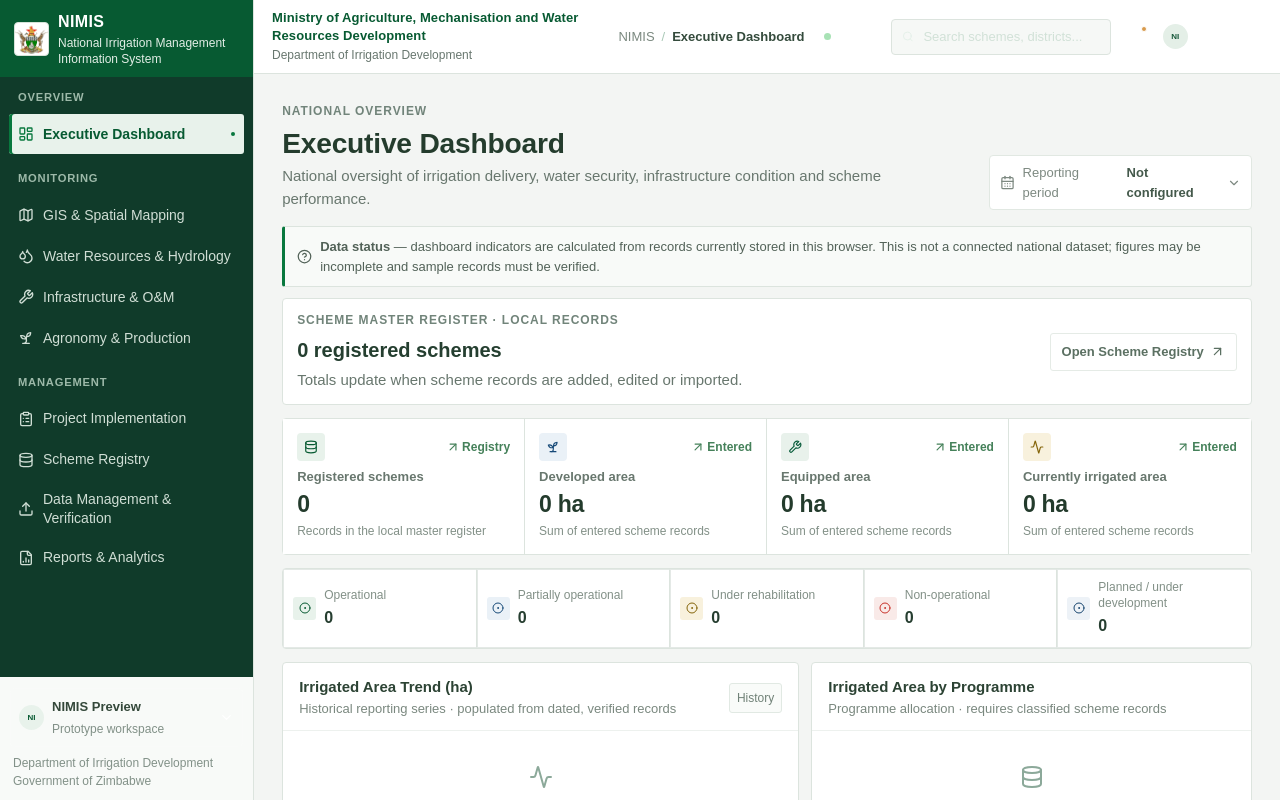
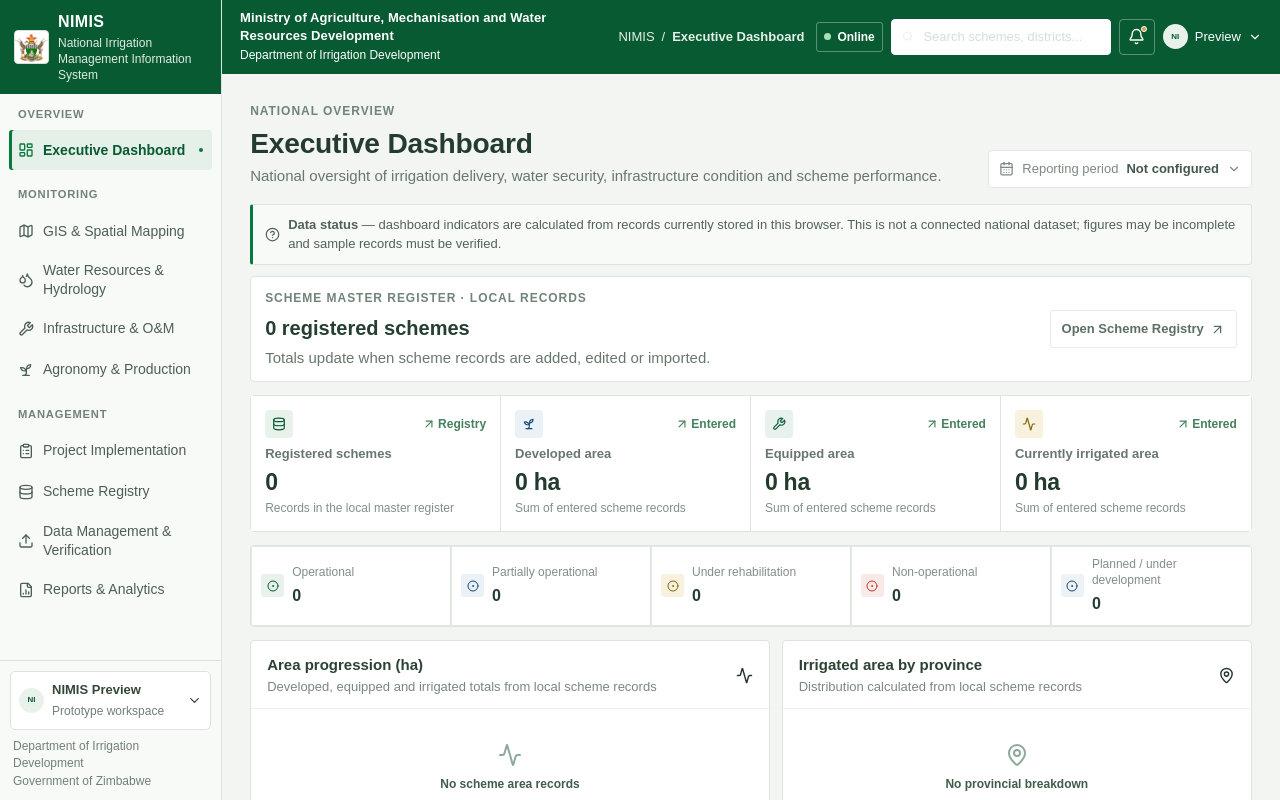
Before and after one commit to CipherBloom07/NIMIS, a React (Vite) app: page / in a window 1280 px wide. Shown: the top 800 px of the page. Built offline with nearby package versions, Linux system fonts and the light colour scheme.

Commit message:
Enhance dashboard visuals and insights module with responsive design adjustments

```diff
--- a/src/App.jsx
+++ b/src/App.jsx
@@ -96,15 +96,74 @@ function Dashboard({ onSelect }) {
   <section className="dashboard-summary panel"><div><div className="eyebrow">SCHEME MASTER REGISTER · LOCAL RECORDS</div><strong style={{fontSize:20}}>{number(registry.length)} registered schemes</strong><p className="subtitle" style={{margin:"4px 0 0"}}>Totals update when scheme records are added, edited or imported.</p></div><button className="ghost-btn" onClick={()=>onSelect("registry")}>Open Scheme Registry <ArrowUpRight size={15}/></button></section>
   <div className="kpi-grid">{dynamicKpis.map(k=><KPI key={k.title} item={k}/>)}</div>
   <div className="status-kpi-grid">{summaryStatus.map(([label,value,tint])=><div className="status-kpi" key={label}><span className={'status-kpi-icon '+tint}><CircleDot size={15}/></span><div><small>{label}</small><strong>{number(value)}</strong></div></div>)}</div>
-  <div className="dash-grid">
-   <section className="panel"><div className="panel-head"><div><h2>Irrigated Area Trend (ha)</h2><p>Historical reporting series · populated from dated, verified records</p></div><span className="map-layer-label">History</span></div><div className="chart-empty-state"><Activity size={24}/><strong>No historical series available</strong><span>Trend analysis will appear when reporting-period records are entered and verified.</span></div></section>
-   <section className="panel"><div className="panel-head"><div><h2>Irrigated Area by Programme</h2><p>Programme allocation · requires classified scheme records</p></div></div><div className="chart-empty-state"><Database size={24}/><strong>No programme breakdown available</strong><span>Add programme classifications to scheme records to populate this analysis.</span></div></section>
-  </div>
+  <DashboardVisuals records={registry} totals={totals} format={number}/>
   <section className="panel schemes-panel"><div className="panel-head"><div><h2>Registered scheme records</h2><p>Master records currently available in this browser</p></div><button className="ghost-btn" onClick={()=>onSelect('registry')}>View registry <ArrowUpRight size={15}/></button></div>{registry.length?<SchemesTable rows={registry.slice(0,8).map(s=>({id:s.id,name:s.name,province:s.province,area:(Number(s.developed)||0).toLocaleString()+' ha',status:s.status||'Not recorded',water:s.water||'Not recorded',pct:Number(s.developed)>0?Math.round((Number(s.irrigated)||0)/Number(s.developed)*100):0}))}/>:<div className="reg-empty">No scheme records are stored in this browser yet. Register or import schemes to populate the dashboard.</div>}</section>
   <div className="bottom-grid"><section className="panel activity-panel"><div className="panel-head"><div><h2>Data coverage</h2><p>Completeness of the local master register</p></div></div><div className="activity-items"><div className="activity-item"><span className="activity-icon green"><ShieldCheck size={16}/></span><div><strong>{registry.filter(r=>r.dataStatus==='Verified').length} verified scheme records</strong><p>Records explicitly marked verified</p></div></div><div className="activity-item"><span className="activity-icon blue"><Database size={16}/></span><div><strong>{registry.filter(r=>!r.water||r.developed===''||r.equipped===''||r.irrigated==='').length} incomplete profiles</strong><p>Missing water or area information</p></div></div></div></section><section className="panel quick-panel"><div className="panel-head"><div><h2>Quick access</h2><p>Common system workspaces</p></div></div><div className="quick-links"><button onClick={()=>onSelect('registry')}><Database size={17}/><span>Scheme registry</span><ArrowUpRight size={14}/></button><button onClick={()=>onSelect('data')}><Upload size={17}/><span>Data management</span><ArrowUpRight size={14}/></button><button onClick={()=>onSelect('reports')}><FileBarChart2 size={17}/><span>Reports & analytics</span><ArrowUpRight size={14}/></button></div></section></div>
  </>;
 }
 function SchemesTable({rows}) { return <div className="table-wrap"><table><thead><tr><th>Scheme / ID</th><th>Province</th><th>Developed area</th><th>Operational status</th><th>Water status</th><th>Readiness</th></tr></thead><tbody>{rows.map(s=><tr key={s.id}><td><div className="scheme-name">{s.name}<small>{s.id}</small></div></td><td>{s.province}</td><td>{s.area}</td><td><Status label={s.status}/></td><td><Status label={s.water}/></td><td><div className="readiness"><span className="readiness-track"><i style={{width:`${s.pct}%`}}/></span><b>{s.pct}%</b></div></td></tr>)}</tbody></table></div>; }
+function ModuleInsights({id,records}) {
+  const headings={
+    gis:['Spatial coverage by province','Location review status'],
+    water:['Water records by source','Water observation status'],
+    infrastructure:['Assets by category','Condition review status'],
+    agronomy:['Crop records by category','Verification status'],
+    projects:['Project portfolio by type','Delivery workflow status'],
+  }[id]||['Records by category','Workflow status'];
+  const categories=Object.entries(records.reduce((counts,record)=>{
+    const category=String(record.category||'Unclassified');
+    counts[category]=(counts[category]||0)+1;
+    return counts;
+  },{})).sort((a,b)=>b[1]-a[1]).slice(0,5);
+  const statuses=Object.entries(records.reduce((counts,record)=>{
+    const status=String(record.status||'Not recorded');
+    counts[status]=(counts[status]||0)+1;
+    return counts;
+  },{})).sort((a,b)=>b[1]-a[1]).slice(0,5);
+  const maxCategory=Math.max(1,...categories.map(([,count])=>count));
+  const total=records.length||1;
+  return <div className="module-insights">
+    <section className="panel insight-panel">
+      <div className="panel-head"><div><h2>{headings[0]}</h2><p>Counts calculated from records in this browser</p></div><Activity size={17}/></div>
+      {categories.length?<div className="insight-list">{categories.map(([label,count])=><div className="insight-row" key={label}><div><span>{label}</span><strong>{count}</strong></div><div className="insight-track"><i style={{width:`${count/maxCategory*100}%`}}/></div></div>)}</div>:<div className="reg-empty">No categorized records yet.</div>}
+    </section>
+    <section className="panel insight-panel">
+      <div className="panel-head"><div><h2>{headings[1]}</h2><p>Current local workflow distribution</p></div><CircleDot size={17}/></div>
+      {statuses.length?<><div className="workflow-total"><strong>{records.length}</strong><span>local records</span></div><div className="workflow-stack" aria-label="Workflow status distribution">{statuses.map(([label,count],index)=><i key={label} className={`workflow-segment segment-${index}`} style={{width:`${count/total*100}%`}} title={`${label}: ${count}`}/>)}</div><div className="workflow-legend">{statuses.map(([label,count],index)=><div key={label}><i className={`segment-${index}`}/><span>{label}</span><strong>{count}</strong></div>)}</div></>:<div className="reg-empty">No workflow information is available.</div>}
+    </section>
+  </div>;
+}
+function DashboardVisuals({records,totals,format}) {
+  const stages=[
+    ['Developed area',totals.developed,'#08783e'],
+    ['Equipped area',totals.equipped,'#368ab3'],
+    ['Currently irrigated',totals.irrigated,'#d8a91c'],
+  ];
+  const maxArea=Math.max(1,...stages.map(([,value])=>value));
+  const provinceTotals=Object.entries(records.reduce((result,record)=>{
+    const province=String(record.province||'Not recorded');
+    result[province]=(result[province]||0)+(Number(record.irrigated)||0);
+    return result;
+  },{})).filter(([,value])=>value>0).sort((a,b)=>b[1]-a[1]).slice(0,5);
+  const totalIrrigated=provinceTotals.reduce((sum,[,value])=>sum+value,0);
+  const palette=['#08783e','#368ab3','#d8a91c','#8c79c8','#c9544d'];
+  let cursor=0;
+  const gradient=provinceTotals.map(([,value],index)=>{
+    const start=cursor;
+    cursor+=value/totalIrrigated*100;
+    return `${palette[index]} ${start}% ${cursor}%`;
+  }).join(',');
+  return <div className="dash-grid dashboard-visuals">
+    <section className="panel">
+      <div className="panel-head"><div><h2>Area progression (ha)</h2><p>Developed, equipped and irrigated totals from local scheme records</p></div><Activity size={17}/></div>
+      {records.length?<div className="area-chart">{stages.map(([label,value,color])=><div className="area-chart-row" key={label}><div><span>{label}</span><strong>{format(value)}</strong></div><div className="insight-track"><i style={{width:`${value/maxArea*100}%`,background:color}}/></div></div>)}</div>:<div className="chart-empty-state"><Activity size={24}/><strong>No scheme area records</strong><span>Area comparisons will appear when scheme figures are entered.</span></div>}
+    </section>
+    <section className="panel">
+      <div className="panel-head"><div><h2>Irrigated area by province</h2><p>Distribution calculated from local scheme records</p></div><MapPin size={17}/></div>
+      {totalIrrigated>0?<div className="province-chart"><div className="province-donut" style={{background:`conic-gradient(${gradient})`}}><div><strong>{format(totalIrrigated)}</strong><small>ha recorded</small></div></div><div className="province-chart-legend">{provinceTotals.map(([province,value],index)=><div key={province}><i style={{background:palette[index]}}/><span>{province}</span><strong>{format(value)}</strong></div>)}</div></div>:<div className="chart-empty-state"><MapPin size={24}/><strong>No provincial breakdown</strong><span>Enter irrigated area and province for a scheme to show the distribution.</span></div>}
+    </section>
+  </div>;
+}
 function ModulePage({id}) {
   const m=moduleDescriptions[id] || moduleDescriptions.reports;
   const storageKey=`nimis-module-${id}-v1`;
@@ -182,6 +241,7 @@ function ModulePage({id}) {
     <div className="data-note"><CircleHelp size={15}/><span><strong>Prototype records</strong> — sample information is illustrative, stored locally in this browser and is not connected to a national database.</span></div>
     <div className="kpi-grid module-kpis">{m.cards.map(([title],i)=><div className="kpi-card" key={title}><div className="kpi-top"><span className={`kpi-icon ${['green','gold','blue'][i]}`}><Activity size={18}/></span></div><div className="kpi-label">{title}</div><div className="kpi-value">{moduleStats[i].toLocaleString()}</div><div className="kpi-note">Calculated from local workspace records</div></div>)}</div>
     {id==='gis'&&<section className="panel gis-map-panel"><div className="panel-head"><div><h2>National scheme map</h2><p>Pan, zoom and select a point to inspect the illustrative scheme record.</p></div><span className="map-layer-label">OpenStreetMap · Street layer</span></div><ZimbabweMap/></section>}
+    <ModuleInsights id={id} records={records}/>
     <section className="panel schemes-panel">
       <div className="panel-head"><div><h2>{recordTitle}</h2><p>{filtered.length} records displayed · linked to scheme references</p></div><div className="panel-actions"><button className="ghost-btn" onClick={exportCsv}><Download size={14}/> Export CSV</button><button className="reg-primary" onClick={openNew}>+ Add record</button></div></div>
       <div className="reg-toolbar"><div className="reg-search"><Search size={15}/><input value={query} onChange={e=>setQuery(e.target.value)} placeholder="Search name, scheme ID, district..."/></div><select value={status} onChange={e=>setStatus(e.target.value)}><option>All statuses</option>{['Draft','Submitted','Under review','Verified','Approved','Attention required'].map(s=><option key={s}>{s}</option>)}</select></div>
--- a/src/styles.css
+++ b/src/styles.css
@@ -903,3 +903,85 @@ a,.link,.text-link{color:var(--nimis-blue)}
 .status.warning,.status.pending{background:var(--nimis-gold-tint);color:#85650B}
 .status.error,.status.rejected{background:var(--nimis-red-tint);color:var(--nimis-red)}
 button:focus-visible,input:focus-visible,select:focus-visible,textarea:focus-visible{outline:2px solid var(--nimis-blue);outline-offset:2px}
+
+/* Ministry workspace chrome and module-specific dashboard panels */
+@media(min-width:901px){
+  .sidebar{width:222px!important}
+  .main-area{width:calc(100% - 222px)!important;margin-left:222px!important}
+}
+.sidebar{background:#f8faf8;color:#34443a;border-right:1px solid var(--nimis-border);box-shadow:none}
+.brand{background:var(--nimis-green-dark);color:#fff}
+.brand-text strong{color:#fff}
+.brand-text span{color:#e0ebe3}
+.nav-scroll{background:#f8faf8}
+.nav-heading{color:#718379}
+.nav-item{color:#4d5f53}
+.nav-item:hover{background:#eaf2ec;color:var(--nimis-green-dark)}
+.nav-item.active{background:#e5f1e8;color:var(--nimis-green-dark)}
+.nav-item.active svg{color:var(--nimis-green-dark)}
+.sidebar-bottom{background:#f8faf8;border-top-color:var(--nimis-border)}
+.user-card{background:#fff;border-color:var(--nimis-border)}
+.user-info strong{color:#34483a}
+.user-info span,.sidebar-footer{color:#718078}
+.topbar{background:var(--nimis-green-dark);border-bottom-color:var(--nimis-green-dark);color:#fff}
+.ministry-brand strong,.ministry-brand span{color:#fff}
+.breadcrumb,.breadcrumb strong,.breadcrumb b{color:#e5efe8}
+.searchbox{background:#fff;border-color:#fff}
+.searchbox input{color:#26352d}
+.topbar .icon-btn{background:transparent;border-color:#ffffff55;color:#fff}
+.topbar .user-avatar{background:#e8f2eb;color:var(--nimis-green-dark)}
+.connection-status{border-color:#ffffff55;color:#fff}
+.module-insights{display:grid;grid-template-columns:1.15fr .85fr;gap:12px;margin:0 0 14px}
+.insight-panel{min-width:0;overflow:hidden}
+.insight-panel>.panel-head>svg{flex:0 0 auto;color:var(--nimis-green)}
+.insight-list{display:grid;gap:12px;padding:4px 14px 15px}
+.insight-row{display:grid;gap:5px}
+.insight-row>div:first-child{display:flex;justify-content:space-between;gap:12px;color:#526258;font-size:.8125rem}
+.insight-row strong{color:#344b3c;font-weight:650}
+.insight-track{height:7px;overflow:hidden;border-radius:8px;background:#edf2ee}
+.insight-track i{display:block;height:100%;border-radius:inherit;background:var(--nimis-green)}
+.workflow-total{display:flex;align-items:baseline;gap:7px;padding:3px 14px 10px}
+.workflow-total strong{font-size:1.6rem;line-height:1;color:#294936}
+.workflow-total span{font-size:.75rem;color:#718078}
+.workflow-stack{display:flex;height:13px;margin:0 14px 12px;overflow:hidden;border-radius:8px;background:#eef2ef}
+.workflow-segment{display:block;height:100%;background:#14854b}
+.segment-1{background:#368ab3}
+.segment-2{background:#dda93b}
+.segment-3{background:#c9544d}
+.segment-4{background:#8c79c8}
+.workflow-legend{display:grid;grid-template-columns:1fr 1fr;gap:8px 12px;padding:0 14px 15px}
+.workflow-legend>div{display:grid;grid-template-columns:9px minmax(0,1fr) auto;align-items:center;gap:6px;min-width:0;font-size:.75rem;color:#58685d}
+.workflow-legend>div>i{width:8px;height:8px;border-radius:2px;background:#14854b}
+.workflow-legend>div>span{overflow:hidden;text-overflow:ellipsis;white-space:nowrap}
+.workflow-legend strong{color:#344b3c}
+.module-kpis{grid-template-columns:repeat(3,minmax(0,1fr))}
+.dashboard-visuals{grid-template-columns:1.05fr .95fr}
+.area-chart{display:grid;gap:15px;padding:8px 15px 17px}
+.area-chart-row{display:grid;gap:6px}
+.area-chart-row>div:first-child{display:flex;justify-content:space-between;gap:12px;font-size:.8125rem;color:#59695e}
+.area-chart-row strong{color:#344b3c}
+.area-chart .insight-track{height:10px}
+.province-chart{display:flex;align-items:center;justify-content:center;gap:18px;padding:12px 14px 18px;min-width:0}
+.province-donut{width:142px;height:142px;flex:0 0 142px;border-radius:50%;display:grid;place-items:center}
+.province-donut>div{width:88px;height:88px;border-radius:50%;background:#fff;display:flex;flex-direction:column;align-items:center;justify-content:center;gap:3px}
+.province-donut strong{max-width:100%;padding:0 5px;color:#294936;font-size:.875rem;text-align:center;overflow-wrap:anywhere}
+.province-donut small{color:#718078;font-size:.6875rem}
+.province-chart-legend{display:grid;gap:9px;min-width:0;flex:1}
+.province-chart-legend>div{display:grid;grid-template-columns:9px minmax(0,1fr) auto;align-items:center;gap:6px;font-size:.75rem;color:#59695e}
+.province-chart-legend i{width:8px;height:8px;border-radius:2px}
+.province-chart-legend span{overflow:hidden;text-overflow:ellipsis;white-space:nowrap}
+.province-chart-legend strong{color:#344b3c}
+@media(max-width:900px){
+  .module-insights{grid-template-columns:1fr}
+  .dashboard-visuals{grid-template-columns:1fr 1fr}
+}
+@media(max-width:620px){
+  .brand{min-height:56px}
+  .module-insights{gap:9px}
+  .insight-list{gap:10px;padding:2px 11px 12px}
+  .workflow-legend{padding:0 11px 12px}
+  .dashboard-visuals{grid-template-columns:1fr}
+  .province-chart{gap:14px;padding:10px}
+  .province-donut{width:120px;height:120px;flex-basis:120px}
+  .province-donut>div{width:74px;height:74px}
+}
```
